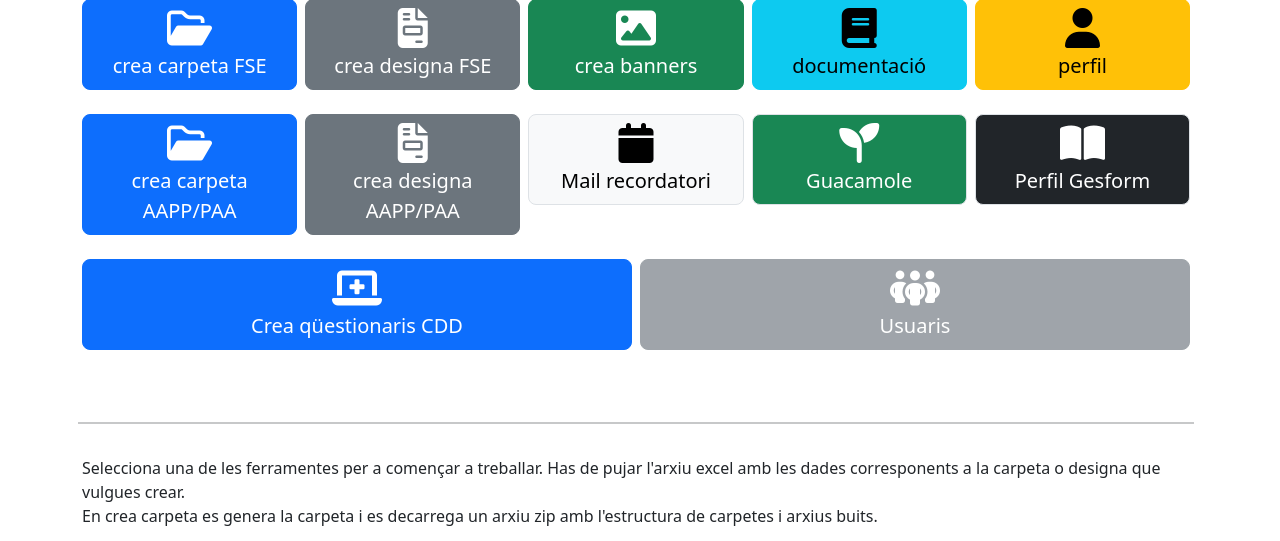
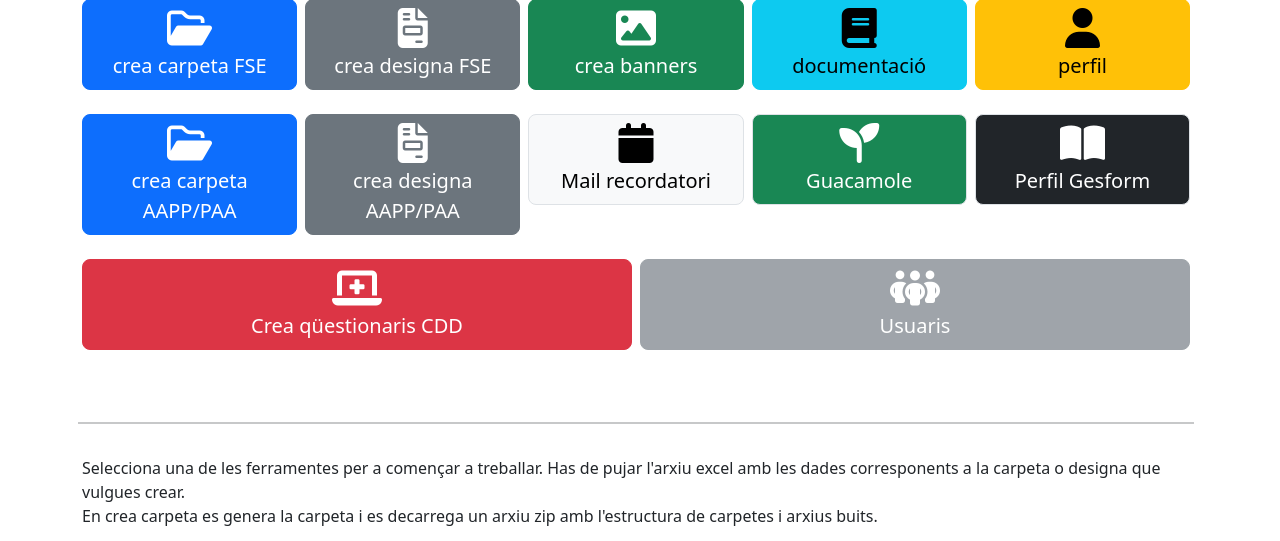
Before and after one commit to arvicenteboix/flaskcefire, a Flask app: page /privado in a window 1280 px wide. Shown: the part 259-800 px from the top of the page. Run offline with Flask 3, Linux system fonts and the light colour scheme; the visitor is signed in with stand-in values (Sample User, id 1); parts of the project's set-up code (start-up, migrations or seed data) failed here and were passed over; some libraries are stand-ins or nearby versions.

Commit message:
boto roig

```diff
--- a/templates/experimentals2.html
+++ b/templates/experimentals2.html
@@ -1,6 +1,6 @@
 <div class="row w-100 g-2">
   <div class="col">
-    <button type="button" class="btn btn-primary btn-lg w-100" data-bs-toggle="modal"
+    <button type="button" class="btn btn-danger btn-lg w-100" data-bs-toggle="modal"
       data-bs-target="#modalCDD">
       <i class="fa-solid fa-laptop-medical" style="font-size:2.5rem;" aria-hidden="true"></i><br>Crea qüestionaris CDD
     </button>
```
